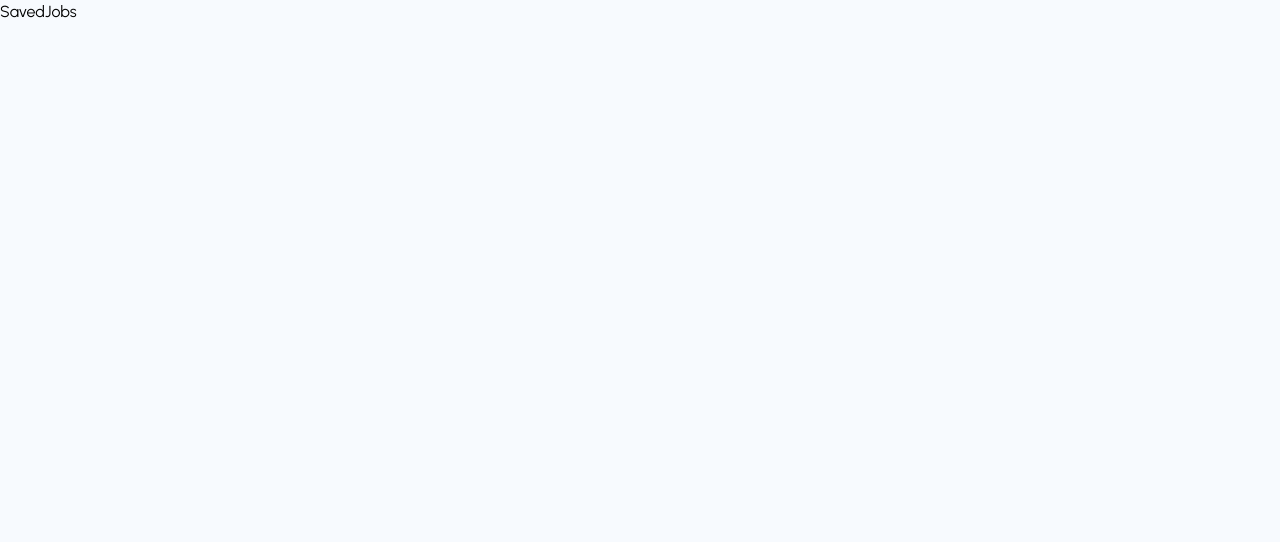
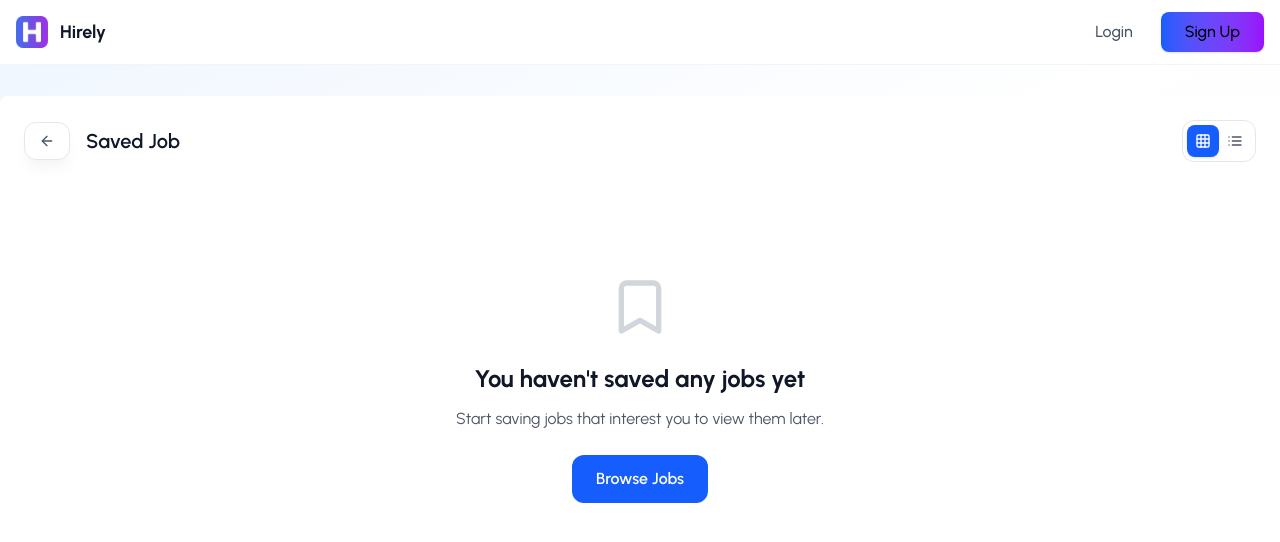
Before and after one commit to kikoNassif/hirely, a React (Vite) app in the folder frontend/hirely/: page /saved-jobs in a window 1280 px wide. Shown: the top 542 px of the page. Built offline with nearby package versions, Linux system fonts and the light colour scheme.

Commit message:
Implemented Saved Jobs page

```diff
--- a/frontend/hirely/src/pages/JobSeeker/SavedJobs.jsx
+++ b/frontend/hirely/src/pages/JobSeeker/SavedJobs.jsx
@@ -1,8 +1,147 @@
-import React from 'react'
+import {
+  ArrowLeft,
+  Bookmark,
+  Grid,
+  List,
+} from "lucide-react";
+import { useAuth } from "../../context/AuthContext";
+import { useNavigate } from "react-router-dom";
+import axiosInstance from "../../utils/axiosInstance";
+import { API_PATHS } from "../../utils/apiPaths";
+import { useEffect, useState } from "react";
+import Navbar from "../../components/layout/Navbar";
+import JobCard from "../../components/Cards/JobCard";
+import toast from "react-hot-toast";
 
 const SavedJobs = () => {
+  const { user } = useAuth();
+  const navigate = useNavigate();
+
+  const [savedJobList, setSavedJobList] = useState([]);
+  const [viewMode, setViewMode] = useState("grid");
+
+  const getSavedJobs = async () => {
+    try {
+      const response = await axiosInstance.get(API_PATHS.JOBS.GET_SAVED_JOBS);
+      setSavedJobList(response.data);
+      console.log("Saved jobs API response:", response.data);
+    } catch (error) {
+      console.log("Error fetching job details:", error);
+    }
+  };
+
+  const handleUnsaveJob = async (jobId) => {
+    try {
+      await axiosInstance.delete(API_PATHS.JOBS.UNSAVE_JOB(jobId));
+      toast.success("Job removed successfully!");
+
+      getSavedJobs();
+    } catch (err) {
+      toast.error("Something went wrong! Try again later");
+      console.log(err);
+    }
+  };
+
+  useEffect(() => {
+    if (user) {
+      getSavedJobs();
+    }
+  }, [user]);
+
   return (
-    <div>SavedJobs</div>
+    <div className="bg-gradient-to-br from-blue-50 via-white to-purple-50">
+      <Navbar />
+
+      <div className="container mx-auto pt-24">
+        {savedJobList && (
+          <div className="bg-white p-6 rounded-lg">
+            <div className="flex items-center justify-between mb-8">
+              <div className="flex items-center gap-4">
+                <button
+                  onClick={() => navigate(-1)}
+                  className="group flex items-center space-x-2 px-3.5 py-2.5 text-sm font-medium text-gray-600 hover:text-white bg-white/50 hover:bg-gradient-to-r hover:from-blue-500 hover:to-blue-600 border border-gray-200 hover:border-transparent rounded-xl transition-all duration-300 shadow-lg shadow-gray-100 hover:shadow-xl transform hover:-translate-y-0.5"
+                >
+                  <ArrowLeft className="h-4 w-4 transition-transform group-hover:-translate-x-1" />
+                </button>
+
+                <h1 className="text-lg lg:text-xl font-semibold leading-tight text-gray-900">
+                  Saved Job
+                </h1>
+              </div>
+
+              <div className="flex items-center gap-3 lg:gap-4">
+                <div className="flex items-center border border-gray-200 rounded-xl p-1 bg-white">
+                  <button
+                    onClick={() => setViewMode("grid")}
+                    className={`p-2 rounded-lg transition-colors ${
+                      viewMode === "grid"
+                      ? "bg-blue-600 text-white shadow-sm"
+                      : "text-gray-600 hover-gray-900 hover:bg-gray-100"
+                    }`}
+                  >
+                    <Grid className="w-4 h-4" />
+                  </button>
+                  <button
+                    onClick={() => setViewMode("list")}
+                    className={`p-2 rounded-lg transition-colors ${
+                      viewMode === "list"
+                        ? "bg-blue-600 text-white shadow-sm"
+                        : "text-gray-600 hover:text-gray-900 hover:bg-gray-100"
+                    }`}
+                  >
+                    <List className="w-4 h-4" />
+                  </button>
+                </div>
+              </div>
+            </div>
+
+            {/* Content sections */}
+            <div className="px-0 pb-8 pace-y-8">
+              {/* Job Grid */}
+              {savedJobList.length === 0 ? (
+                <div className="text-center py-16 lg:py-20 bg-white/60 backdrop-blur-xl rounded-2xl border border-white/20">
+                  <div className="text-gray-300 mb-6">
+                    <Bookmark className="w-16 h-16 mx-auto" />
+                  </div>
+                  <h3 className="text-xl lg:text-2xl font-bold text-gray-900 mb-3">
+                    You haven't saved any jobs yet
+                  </h3>
+                  <p className="text-gray-600 mb-6">
+                    Start saving jobs that interest you to view them later.
+                  </p>
+                  <button
+                    onClick={() => navigate(`/find-jobs`)}
+                    className="bg-blue-600 text-white px-6 py-3 rounded-xl font-semibold hover:bg-blue-700 transition-colors"
+                  >
+                    Browse Jobs
+                  </button>
+                </div>
+              ) : (
+                <>
+                  <div
+                    className={
+                      viewMode === "grid"
+                        ? "grid grid-cols-1 lg:grid-cols-2 xl:grid-cols-2 gap-4 lg:gap-6"
+                        : "space-y-4 lg:space-y-6"
+                    }
+                  >
+                    {savedJobList.map((savedJob) => (
+                      <JobCard
+                        key={savedJob._id}
+                        job={savedJob?.job}
+                        onClick={() => navigate(`/job/${savedJob?.job._id}`)}
+                        onToggleSave={() => handleUnsaveJob(savedJob?.job._id)}
+                        saved
+                      />
+                    ))}
+                  </div>
+                </>
+              )}
+            </div>
+          </div>
+        )}
+      </div>
+    </div>
   )
 }
 
--- a/frontend/hirely/src/utils/apiPaths.js
+++ b/frontend/hirely/src/utils/apiPaths.js
@@ -24,7 +24,7 @@
 
     SAVE_JOB: (id) => `/api/save-jobs/${id}`,
     UNSAVE_JOB: (id) => `/api/save-jobs/${id}`,
-    GET_SAVED_JOBS: '/api/jobs/my',
+    GET_SAVED_JOBS: '/api/save-jobs/my',
   },
 
   APPLICATIONS: {
```
